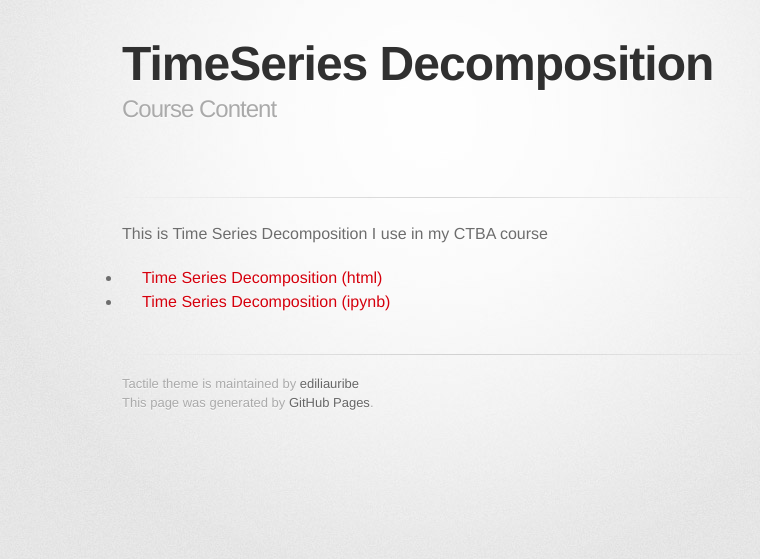
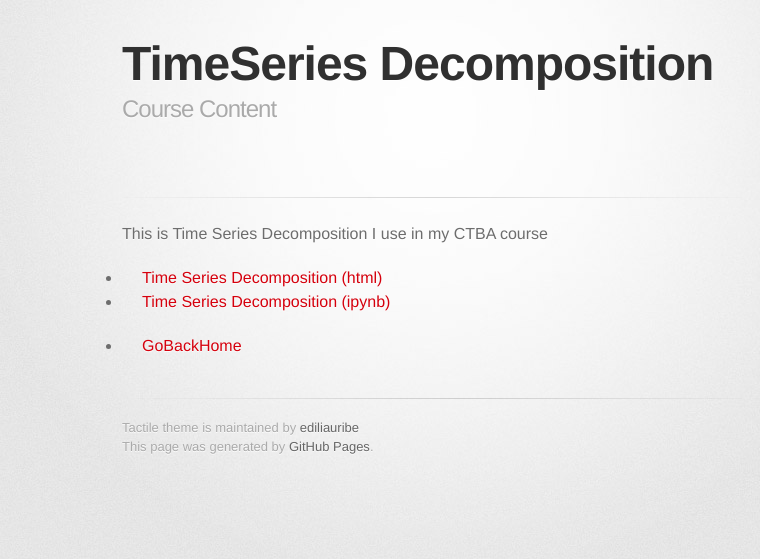
Before and after one commit to ediliauribe/ediliauirbe.github.io, a Jekyll site: the page built from timeseries/index.md, in a window 1280 px wide. Shown: the top 559 px of the page, without its empty margins (208-968 px from the left). Built offline with Jekyll 4.4.1, drawn with Linux system fonts in a browser that asks for light colours; some web fonts are replaced; our own code applies the rules of GitHub Pages for plain Markdown files.

Commit message:
Update index.md

```diff
--- a/timeseries/index.md
+++ b/timeseries/index.md
@@ -5,3 +5,5 @@ description: Course Content
 This is Time Series Decomposition I use in my CTBA course
 -  [Time Series Decomposition (html)](TimeSeriesDecomposition.html)
 -  [Time Series Decomposition (ipynb)](TimeSeriesDecomposition.ipynb)
+
+-  [GoBackHome](https://ediliauribe.github.io/)
```
